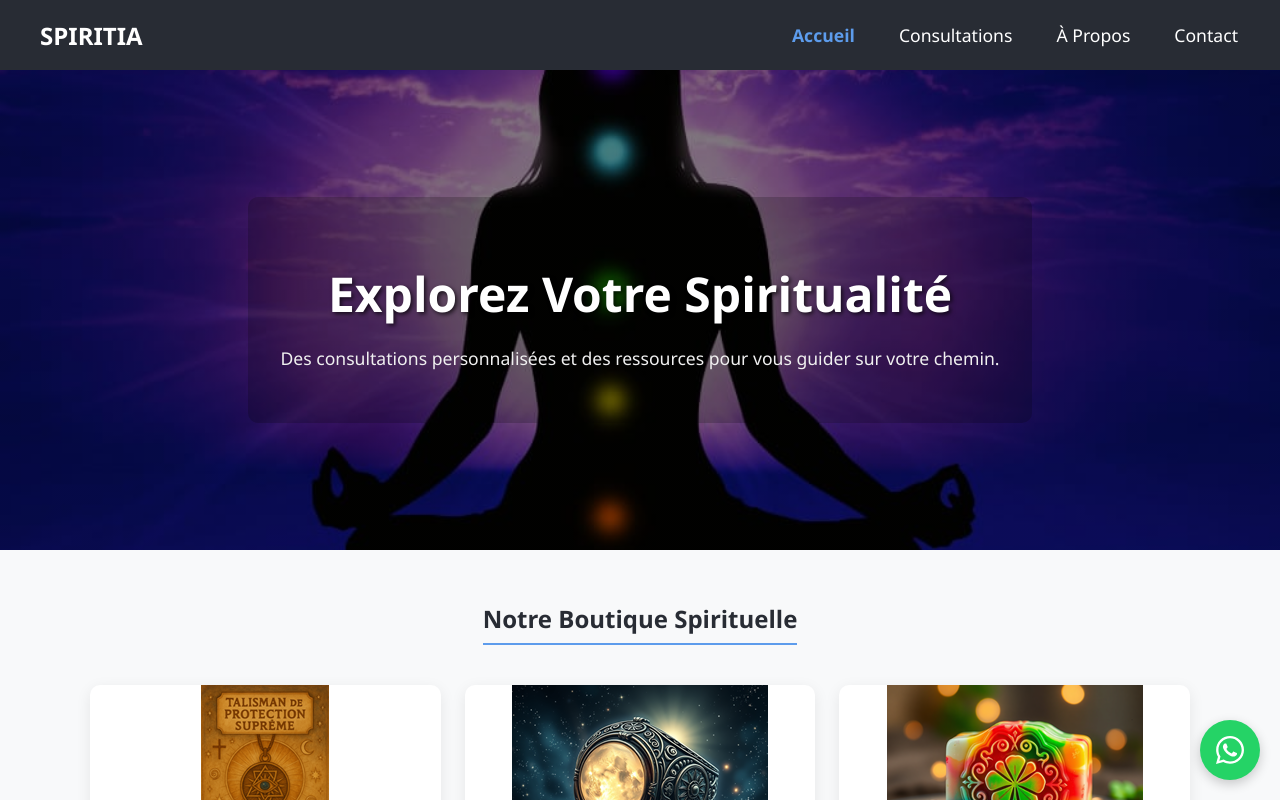
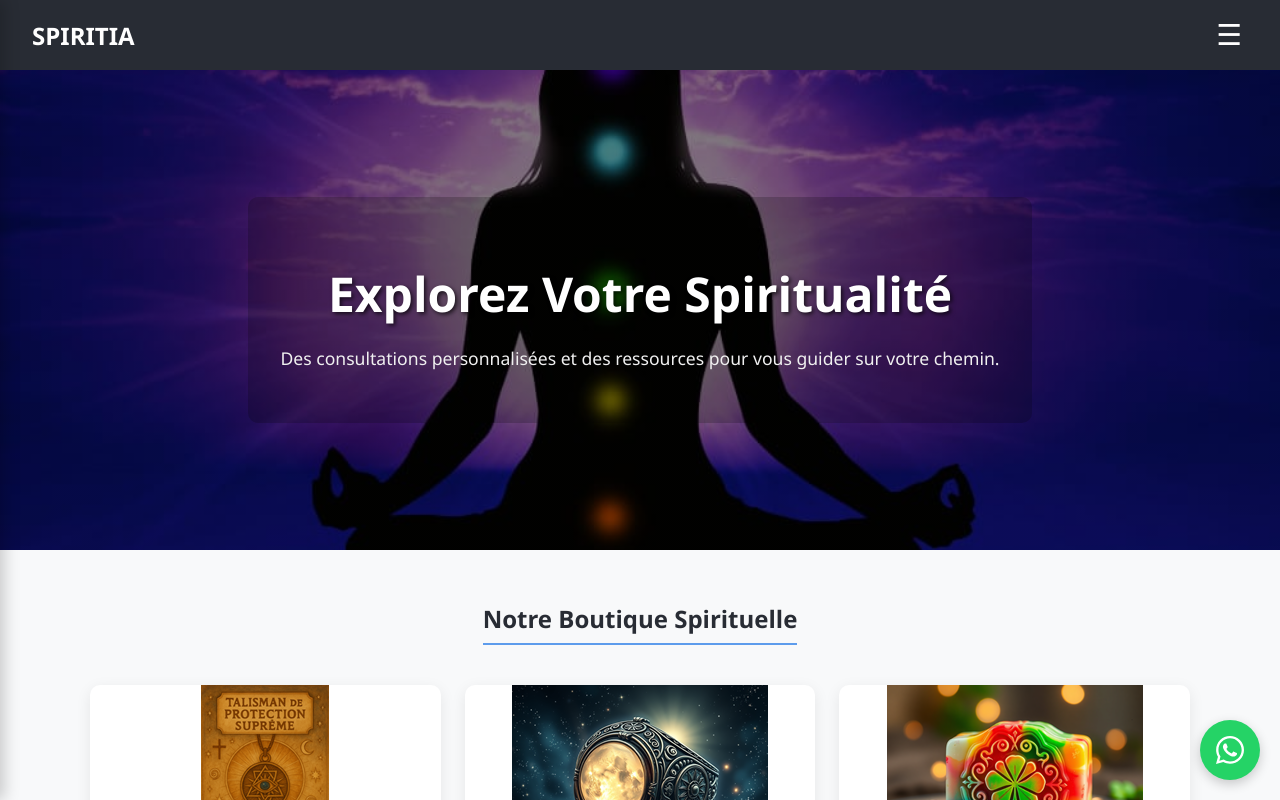
Before and after one commit to Eudes229/Spiritualit-Profonde, a React (Vite) app: page / in a window 1280 px wide. Shown: the top 800 px of the page. Built offline with nearby package versions, Linux system fonts and the light colour scheme.

Commit message:
Feat: Remplacement du menu par un menu latéral off-canvas

```diff
--- a/src/App.css
+++ b/src/App.css
@@ -60,17 +60,17 @@ p {
 
 /* --- 2. Composants Réutilisables --- */
 
-/* --- Barre de Navigation (VERSION AVEC MENU HAMBURGER) --- */
+/* --- Barre de Navigation (VERSION AVEC MENU SLIDE-IN) --- */
 .navbar {
   background-color: var(--primary-color);
-  padding: 0 1rem; /* Padding de base pour mobile */
+  padding: 0 1rem;
   height: 70px;
   display: flex;
   justify-content: space-between;
   align-items: center;
   position: sticky;
   top: 0;
-  z-index: 1000;
+  z-index: 1010; /* Doit être au-dessus du contenu mais en dessous du menu */
 }
 
 .navbar-logo a {
@@ -78,47 +78,9 @@ p {
   text-decoration: none;
   font-size: 1.5rem;
   font-weight: bold;
-  padding: 0.5rem;
 }
 
-/* Les liens du menu - positionnés pour s'ouvrir en coulissant */
-.navbar-links {
-  position: absolute;
-  top: 70px; /* Commence juste en dessous de la navbar */
-  left: 0;
-  width: 100%;
-  background-color: #3a3f4a; /* Un peu plus clair pour se distinguer */
-  display: flex;
-  flex-direction: column;
-  align-items: center;
-
-  /* C'est la partie la plus importante : cachée par défaut */
-  max-height: 0;
-  overflow: hidden;
-  transition: max-height 0.4s ease-in-out;
-}
-
-/* Quand le menu est ouvert (classe .active ajoutée par JS) */
-.navbar-links.active {
-  max-height: 500px; /* On le rend visible en lui donnant une hauteur */
-  padding-bottom: 1rem;
-}
-
-.nav-link {
-  color: white;
-  text-decoration: none;
-  font-size: 1.2rem;
-  padding: 1rem 0;
-  width: 100%;
-  text-align: center;
-}
-
-.nav-link.active {
-  color: var(--accent-color);
-  font-weight: bold;
-}
-
-/* Le bouton hamburger, visible par défaut sur mobile */
+/* Bouton Hamburger - toujours visible */
 .navbar-toggle {
   display: block;
   background: none;
@@ -126,39 +88,106 @@ p {
   color: white;
   font-size: 1.8rem;
   cursor: pointer;
+  z-index: 1011;
 }
 
-/* --- Styles pour les écrans plus grands (tablettes, ordinateurs) --- */
-@media (min-width: 768px) {
-  .navbar {
-    padding: 0 2rem;
-  }
-
-  /* On cache le bouton hamburger sur grand écran */
-  .navbar-toggle {
+/* On cache les liens de la navbar sur les grands écrans car ils sont maintenant dans le menu off-canvas */
+/* Note: Pour les écrans larges, nous garderons le menu hamburger pour ce design */
+.navbar-links {
   display: none;
 }
 
-  /* On remet les liens en mode horizontal sur grand écran */
-  .navbar-links {
-    position: static;
-    flex-direction: row;
-    width: auto;
-    background-color: transparent;
-    max-height: none;
-    overflow: visible;
-    padding-bottom: 0;
-    transition: none;
+
+/* --- Menu Latéral (Off-Canvas) --- */
+.offcanvas-menu {
+  position: fixed;
+  top: 0;
+  left: 0;
+  width: 80%; /* Le menu prend 80% de la largeur de l'écran */
+  max-width: 320px; /* Mais pas plus de 320px de large */
+  height: 100%;
+  background-color: white;
+  box-shadow: 4px 0px 15px rgba(0, 0, 0, 0.2);
+  transform: translateX(-100%); /* Caché sur la gauche par défaut */
+  transition: transform 0.4s cubic-bezier(0.25, 0.46, 0.45, 0.94); /* Animation fluide */
+  z-index: 1020; /* Au-dessus de tout */
+  display: flex;
+  flex-direction: column;
+}
+
+.offcanvas-menu.active {
+  transform: translateX(0); /* Le fait apparaître */
+}
+
+.offcanvas-header {
+  display: flex;
+  justify-content: space-between;
+  align-items: center;
+  padding: 1rem 1.5rem;
+  border-bottom: 1px solid var(--border-color);
+}
+
+.offcanvas-logo {
+  font-size: 1.5rem;
+  font-weight: bold;
+  color: var(--primary-color);
+}
+
+.offcanvas-close {
+  background: none;
+  border: none;
+  font-size: 1.8rem;
+  cursor: pointer;
+  color: var(--secondary-color);
+}
+
+.offcanvas-content {
+  padding: 1.5rem;
+  display: flex;
+  flex-direction: column;
+}
+
+.offcanvas-content .nav-link {
+  color: var(--primary-color);
+  text-decoration: none;
+  font-size: 1.4rem; /* Plus grand pour le tactile */
+  padding: 1rem 0;
+  text-align: left;
+}
+
+.offcanvas-content .nav-link.active {
+  color: var(--accent-color);
+  font-weight: bold;
+}
+
+.offcanvas-divider {
+  border: none;
+  border-top: 1px solid var(--border-color);
+  margin: 1.5rem 0;
+}
+
+.offcanvas-socials {
+  display: flex;
+  flex-direction: column;
   gap: 1.5rem;
 }
 
-  .nav-link {
-    padding: 5px 10px;
-    font-size: 1.1rem;
-    width: auto;
-  }
+.offcanvas-socials a {
+  color: var(--secondary-color);
+  font-size: 1.5rem;
+  text-decoration: none;
 }
 
+/* Fond semi-transparent */
+.offcanvas-backdrop {
+  position: fixed;
+  top: 0;
+  left: 0;
+  width: 100%;
+  height: 100%;
+  background-color: rgba(0, 0, 0, 0.5); /* Noir semi-transparent */
+  z-index: 1015; /* Entre le menu et la navbar */
+}
 /* Boutons d'Appel à l'Action (CTA) */
 .cta-button {
   background-color: var(--accent-color);
--- a/src/components/Navbar.jsx
+++ b/src/components/Navbar.jsx
@@ -1,41 +1,77 @@
-// src/components/Navbar.jsx (Version finale avec menu hamburger)
+// src/components/Navbar.jsx (Version finale avec menu slide-in)
 
-import React, { useState } from 'react';
+import React, { useState, useEffect } from 'react';
 import { NavLink } from 'react-router-dom';
+// Optionnel : si vous voulez utiliser des icônes de réseaux sociaux
+// import { FaFacebook, FaInstagram, FaLinkedin, FaWhatsapp } from 'react-icons/fa';
 
 function Navbar() {
-  // État pour gérer l'ouverture/fermeture du menu mobile
   const [isMenuOpen, setIsMenuOpen] = useState(false);
 
-  // Fonction pour ouvrir/fermer le menu
+  // Fonction pour basculer l'état du menu
   const toggleMenu = () => {
     setIsMenuOpen(!isMenuOpen);
   };
 
-  // Fonction pour fermer le menu quand on clique sur un lien
+  // Fonction pour fermer le menu quand on clique sur un lien ou sur le fond
   const closeMenu = () => {
     setIsMenuOpen(false);
   };
 
+  // Effet pour bloquer le scroll de la page quand le menu est ouvert
+  useEffect(() => {
+    if (isMenuOpen) {
+      document.body.style.overflow = 'hidden';
+    } else {
+      document.body.style.overflow = 'unset';
+    }
+  }, [isMenuOpen]);
+
+
   return (
+    <>
       <nav className="navbar">
         <div className="navbar-logo">
-        <NavLink to="/" onClick={closeMenu}>SPIRITIA</NavLink>
+          <NavLink to="/">SPIRITIA</NavLink>
         </div>
 
-      {/* Le bouton "hamburger" qui apparaît sur mobile */}
+        {/* Bouton Hamburger - Toujours visible pour ouvrir le menu */}
         <button className="navbar-toggle" onClick={toggleMenu} aria-label="Ouvrir le menu">
-        {isMenuOpen ? '✕' : '☰'} {/* Affiche une croix ou le hamburger */}
+          ☰
         </button>
+      </nav>
 
-      {/* Les liens du menu. La classe "active" est ajoutée/retirée quand on clique */}
-      <div className={`navbar-links ${isMenuOpen ? 'active' : ''}`}>
+      {/* Le conteneur du menu qui apparaît sur le côté */}
+      <div className={`offcanvas-menu ${isMenuOpen ? 'active' : ''}`}>
+        <div className="offcanvas-header">
+          {/* Logo optionnel dans le menu */}
+          <div className="offcanvas-logo">SPIRITIA</div>
+          <button className="offcanvas-close" onClick={closeMenu} aria-label="Fermer le menu">
+            ✕
+          </button>
+        </div>
+
+        <div className="offcanvas-content">
           <NavLink to="/" className="nav-link" onClick={closeMenu} end>Accueil</NavLink>
           <NavLink to="/consultations" className="nav-link" onClick={closeMenu}>Consultations</NavLink>
           <NavLink to="/a-propos" className="nav-link" onClick={closeMenu}>À Propos</NavLink>
           <NavLink to="/contact" className="nav-link" onClick={closeMenu}>Contact</NavLink>
+
+          {/* Séparateur et icônes des réseaux sociaux, comme sur votre image */}
+          <hr className="offcanvas-divider" />
+
+          <div className="offcanvas-socials">
+            <a href="https://facebook.com" target="_blank" rel="noopener noreferrer" aria-label="Facebook">FB</a> {/* Remplacez par vos icônes */}
+            <a href="https://instagram.com" target="_blank" rel="noopener noreferrer" aria-label="Instagram">IG</a>
+            <a href="https://linkedin.com" target="_blank" rel="noopener noreferrer" aria-label="LinkedIn">IN</a>
+            <a href="https://wa.me/22384876466" target="_blank" rel="noopener noreferrer" aria-label="WhatsApp">WA</a>
           </div>
-    </nav>
+        </div>
+      </div>
+
+      {/* Fond semi-transparent qui s'affiche derrière le menu */}
+      {isMenuOpen && <div className="offcanvas-backdrop" onClick={closeMenu}></div>}
+    </>
   );
 }
 
```
Lines whose indentation alone changed are shown as unchanged.
